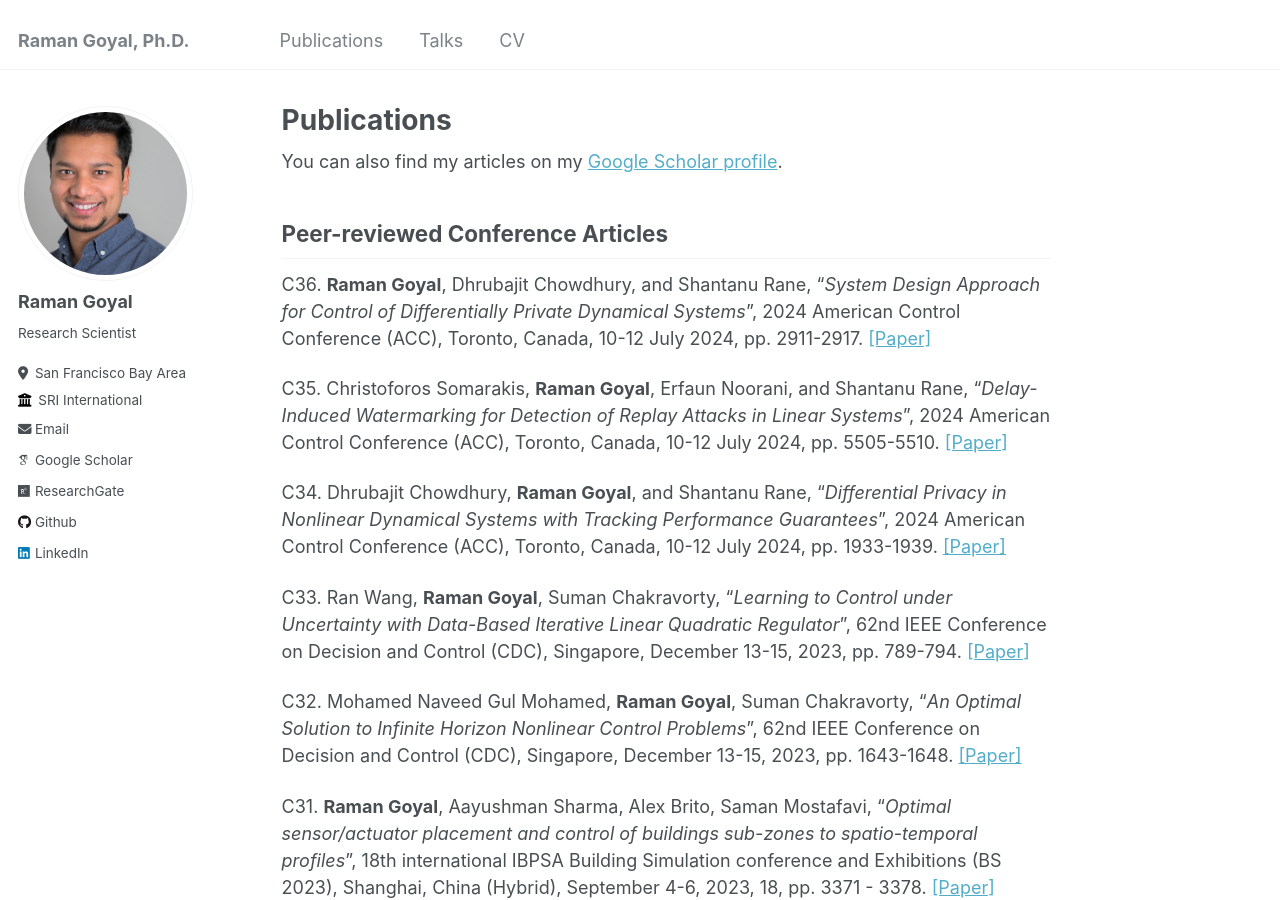
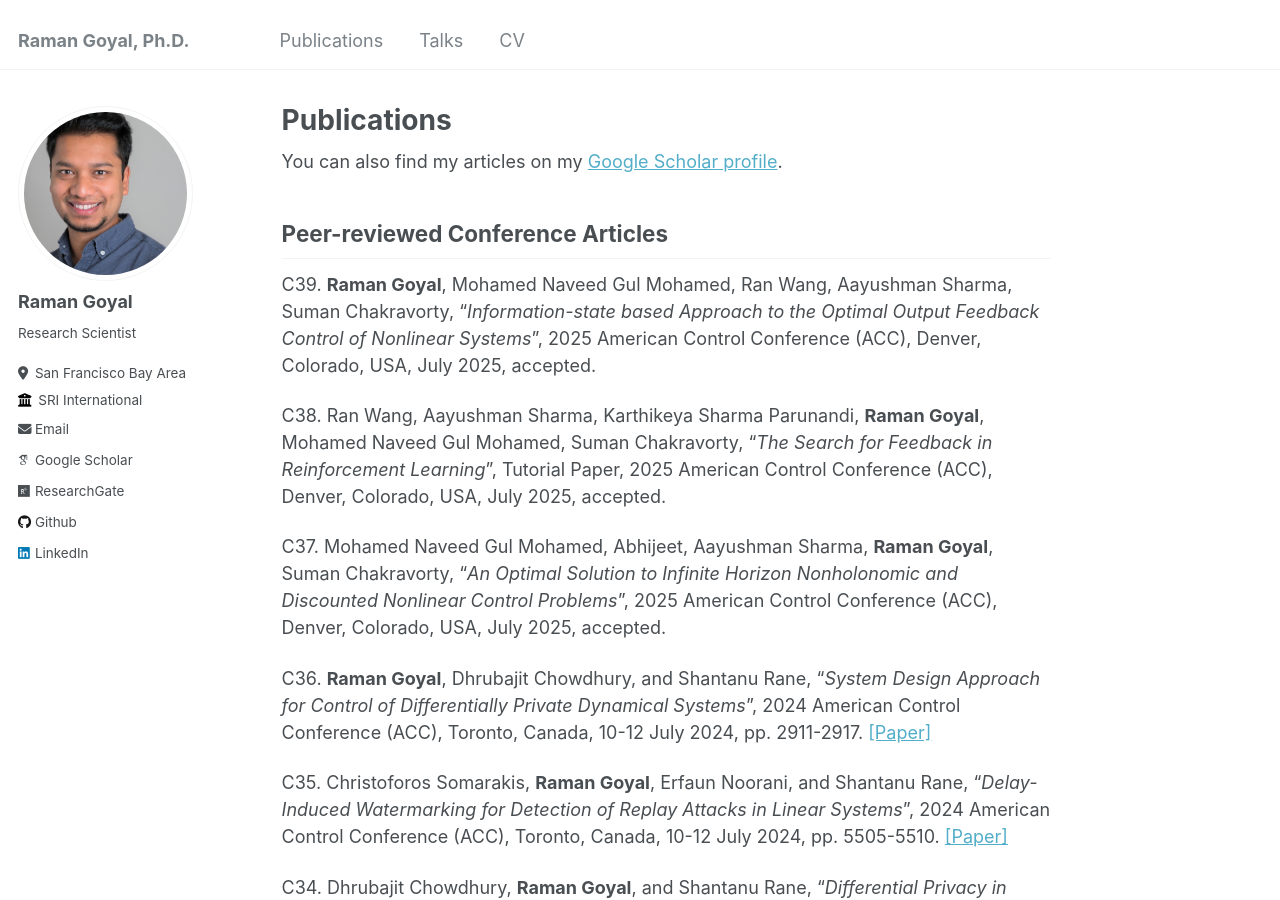
Before and after one commit to ramaniitrgoyal92/ramaniitrgoyal92.github.io, a Jekyll site: the page built from _pages/publications.md, in a window 1280 px wide and 900 px high. Built offline with Jekyll 4.4.1, drawn with Linux system fonts in a browser that asks for light colours; some web fonts are replaced.

Commit message:
updated papers

```diff
--- a/_pages/publications.md
+++ b/_pages/publications.md
@@ -8,6 +8,16 @@ You can also find my articles on my [Google Scholar profile](https://scholar.goo
 
 Peer-reviewed Conference Articles
 ------
+
+C39. **Raman Goyal**, Mohamed Naveed Gul Mohamed, Ran Wang, Aayushman Sharma, Suman Chakravorty, "_Information-state based Approach to the Optimal Output Feedback Control of Nonlinear Systems_", 2025 American Control Conference (ACC), Denver, Colorado, USA, July 2025, accepted.
+
+
+C38. Ran Wang, Aayushman Sharma, Karthikeya Sharma Parunandi, **Raman Goyal**, Mohamed Naveed Gul Mohamed, Suman Chakravorty, "_The Search for Feedback in Reinforcement Learning_", Tutorial Paper, 2025 American Control Conference (ACC), Denver, Colorado, USA, July 2025, accepted.
+
+
+C37. Mohamed Naveed Gul Mohamed, Abhijeet, Aayushman Sharma, **Raman Goyal**, Suman Chakravorty, "_An Optimal Solution to Infinite Horizon Nonholonomic and Discounted Nonlinear Control Problems_", 2025 American Control Conference (ACC), Denver, Colorado, USA, July 2025, accepted.
+
+
 C36. **Raman Goyal**, Dhrubajit Chowdhury, and Shantanu Rane, "_System Design Approach for Control of Differentially Private Dynamical Systems_", 2024 American Control Conference (ACC), Toronto, Canada, 10-12 July 2024, pp. 2911-2917.
 [[Paper]](https://doi.org/10.23919/ACC60939.2024.10644971)
 
```
